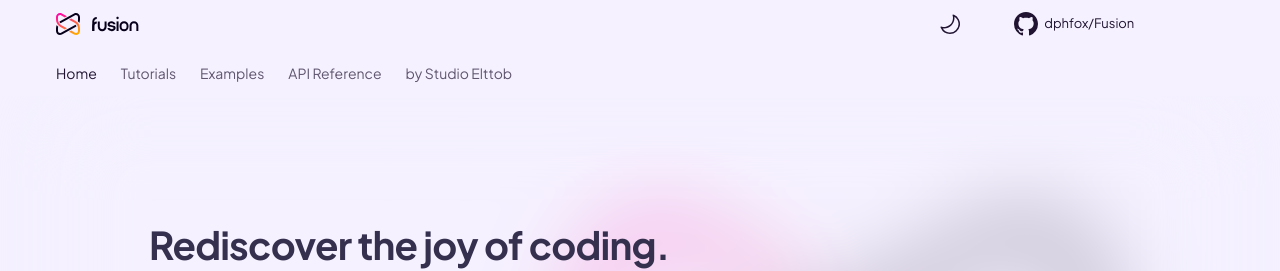
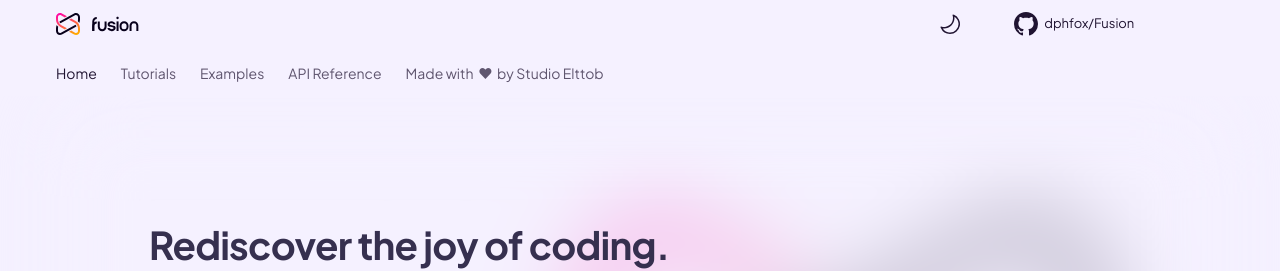
Before and after one commit to dphfox/Fusion, an MkDocs documentation site: the page built from docs/index.md, in a window 1280 px wide and 900 px high. Shown: the top 271 px of the window. Built offline with MkDocs 1.6.1 and Material for MkDocs 9.7.7, drawn with Linux system fonts in a browser that asks for light colours; comment, search, counter and statistics services are not loaded; the version menu is left out.

Commit message:
Update attribution link

```diff
--- a/mkdocs.yml
+++ b/mkdocs.yml
@@ -163,7 +163,7 @@ nav:
       - Members:
         - Tween: api-reference/animation/members/tween.md
         - Spring: api-reference/animation/members/spring.md
-  - "by Studio Elttob": https://elttob.itch.io/
+  - "Made with&emsp13;&#x2764;&emsp13;by Studio Elttob": https://elttob.itch.io/
 markdown_extensions:
   - admonition
   - attr_list
```
